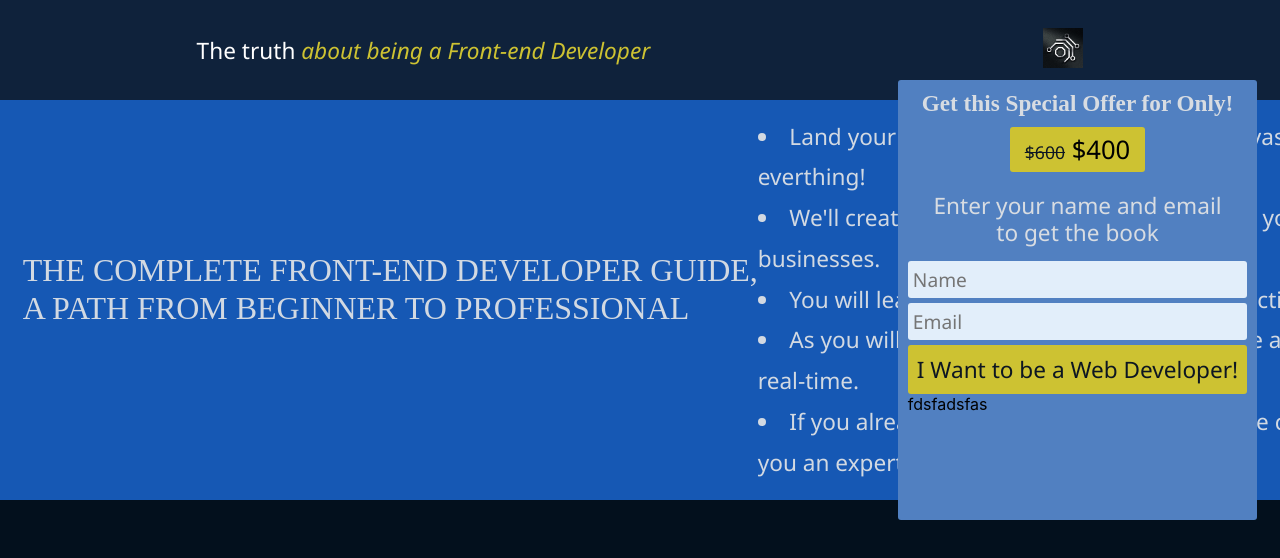
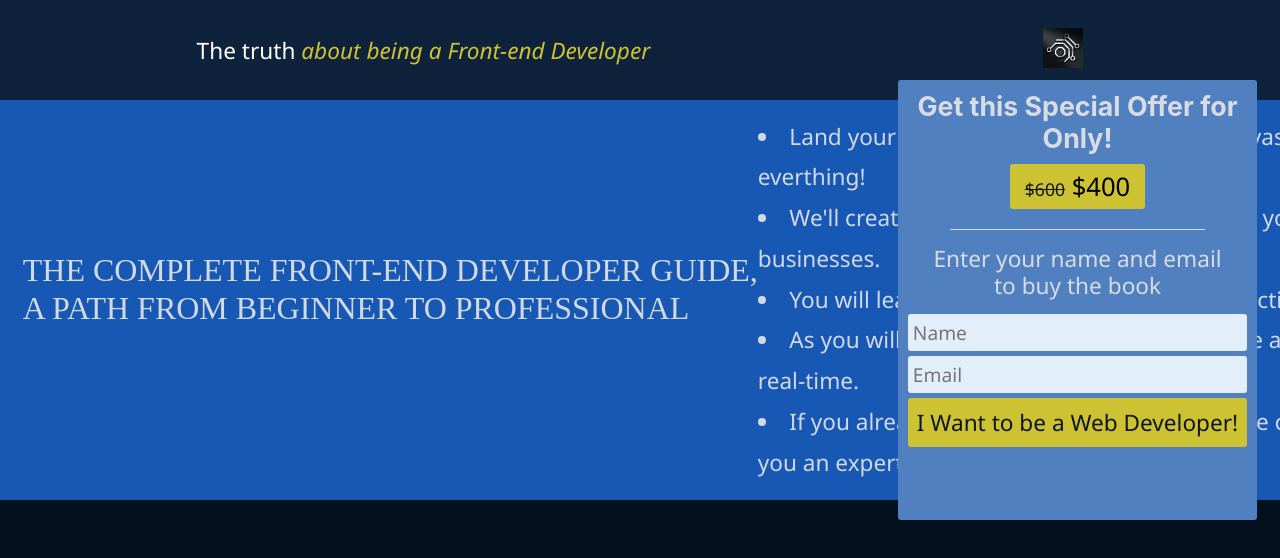
Before and after one commit to derkmal/1landingfrontend, a React (Create React App) app: page / in a window 1280 px wide. Shown: the top 558 px of the page. Built offline with nearby package versions, Linux system fonts and the light colour scheme.

Commit message:
21-11 18:37hs

```diff
--- a/src/components/Center.css
+++ b/src/components/Center.css
@@ -58,8 +58,8 @@
 
 .form-container h2 {
     /* font-family: 'Segoe UI', Tahoma, Geneva, Verdana, sans-serif; */
-    font-family: Futura;
-    font-size: 1.45rem;
+    /* font-family: Futura;   */
+    font-size: 1.67rem;
     color: rgb(216, 220, 226);
     text-align: center;
 }
@@ -83,12 +83,19 @@
     color: #0d1622;
 }
 
+.separationLine {
+    border-bottom: 1px solid rgb(216, 220, 226);
+    width: 75%;
+    margin: 0 auto;
+}
+
 .form-container h3 {
     font-family: 'Segoe UI', Tahoma, Geneva, Verdana, sans-serif;;
     font-size: 1.414rem;
     font-weight: 300;
     line-height: 1.2;
     text-align: center;
+    margin-top: 15px;
     margin-bottom: 15px;
     color: rgb(216, 220, 226);
 }
--- a/src/components/Center.js
+++ b/src/components/Center.js
@@ -19,13 +19,15 @@ const Center = () => {
             <div className="form-container">
                 <h2>Get this Special Offer for Only!</h2>
                 <p className="myOffer"><s>$600</s> $400</p>
-                <h3>Enter your name and email<br/> to get the book</h3>
+
+                <div className="separationLine"></div>
+
+                <h3>Enter your name and email<br/> to buy the book</h3>
                 <form>
                     <input type='text' name='name' placeholder="Name"></input>
                     <input type='text' name='email' placeholder='Email'></input>
                     <input type='submit' value='I Want to be a Web Developer!'></input>
                 </form>
-                <div>fdsfadsfas</div>
             </div>
 
             {/* <div className="clear"></div> */}
```
